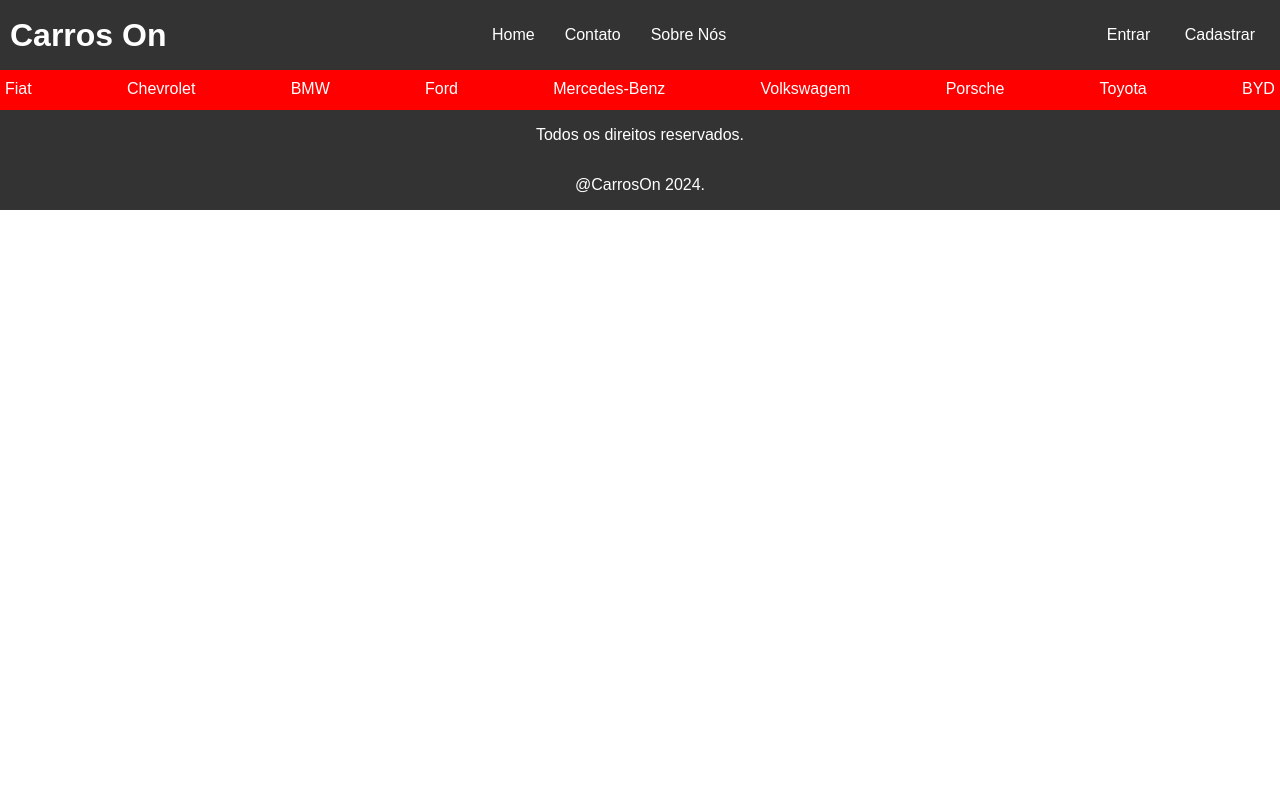
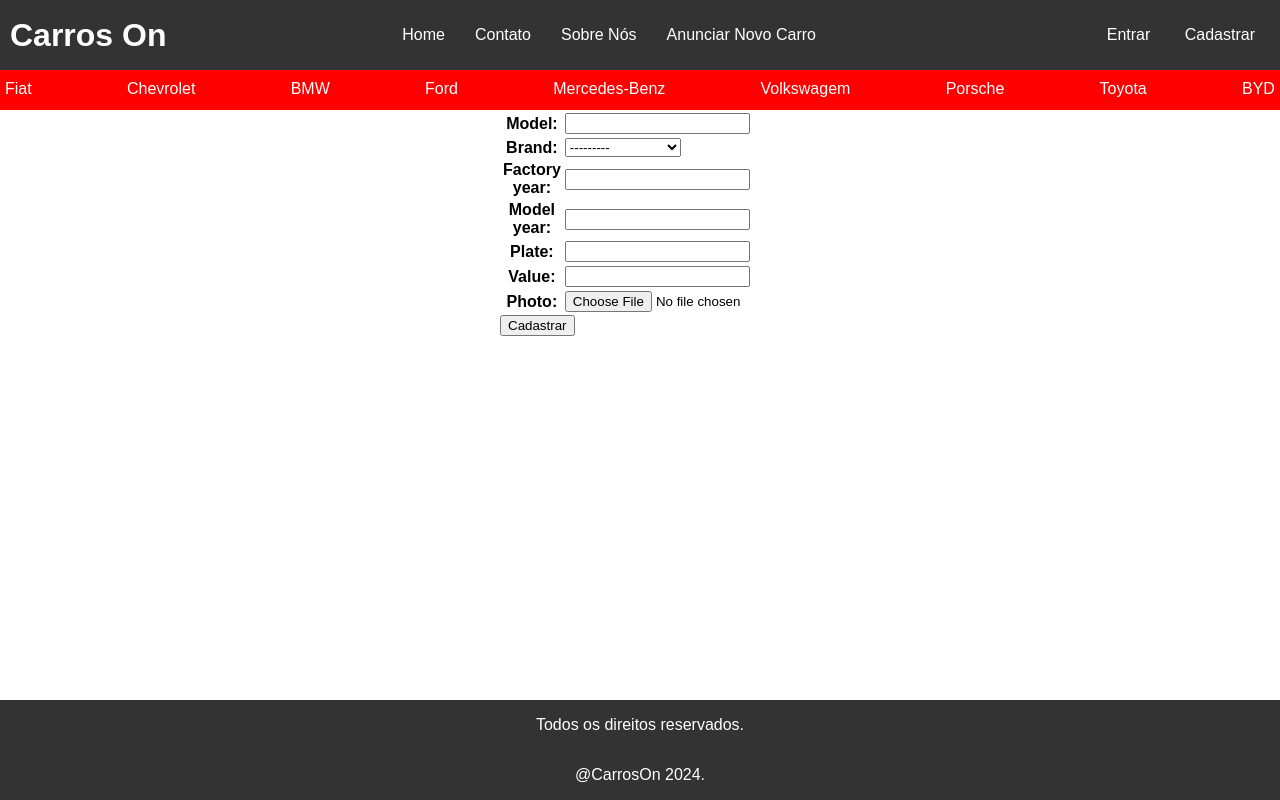
Before and after one commit to PedroNunesBH/cars-market-django, a Django app: page /user_register_car in a window 1280 px wide. Run offline with Django 5.2, Linux system fonts and the light colour scheme; data comes from the database, SQL or seed files in the repository; both versions use the stored data as it was after the commit.

Commit message:
Criacao do formulario e logica para a adicao de carros por usuarios

```diff
--- a/app/templates/base.html
+++ b/app/templates/base.html
@@ -6,7 +6,9 @@
     <meta name="viewport" content="width=device-width, initial-scale=1.0">
     <meta name="description" content="Página de Carros da Revenda">
     <title>Carros Disponíveis</title>
-    <link rel="stylesheet" type="text/css" href="{% static '/css/index.css' %}">
+    {% block styles %}
+        <link rel="stylesheet" type="text/css" href="{% static '/css/index.css' %}">
+    {% endblock %}
 </head>
 <body>
     <header>
@@ -15,6 +17,7 @@
            <a class="item-nav" href="/">Home</a>
             <a class="item-nav" href="/">Contato</a>
             <a class="item-nav" href="/">Sobre Nós</a>
+            <a class="item-nav" href="/user_register_car">Anunciar Novo Carro</a>
         </nav>
     <ul>
         <li class="lista-cabecalho"><a class="item-login" href="/">Entrar</a></li>
--- a/app/urls.py
+++ b/app/urls.py
@@ -7,5 +7,5 @@ from cars.views import cars_view, user_register_new_car
 urlpatterns = [
     path('admin/', admin.site.urls),
     path('cars/', cars_view, name="cars_list"),  # URL e a view responsavel
-    path('user_register_car', user_register_new_car, name="u_register_car" )
+    path('user_register_car', user_register_new_car, name="u_register_car")
 ] + static(settings.MEDIA_URL, document_root=settings.MEDIA_ROOT)
--- /dev/null
+++ b/cars/forms.py
@@ -0,0 +1,25 @@
+from django import forms
+from cars.models import Brand, Car
+from django.http import HttpRequest, request
+
+
+class RegisterNewCarByUserForm(forms.Form):
+    model = forms.CharField(max_length=200)
+    brand = forms.ModelChoiceField(Brand.objects.all())
+    factory_year = forms.IntegerField()
+    model_year = forms.IntegerField()
+    plate = forms.CharField(max_length=10)
+    value = forms.FloatField()
+    photo = forms.ImageField()
+
+    def save(self):
+        car = Car(model=self.cleaned_data['model'],
+                  brand=self.cleaned_data['brand'],
+                  factory_year=self.cleaned_data['factory_year'],
+                  model_year=self.cleaned_data['model_year'],
+                  plate=self.cleaned_data['plate'],
+                  value=self.cleaned_data['value'],
+                  photo=self.cleaned_data['photo'])
+
+        car.save()  # Metodo responsavel por salvar a instancia acima no model
+        return car
--- a/cars/templates/user_register_car.html
+++ b/cars/templates/user_register_car.html
@@ -1 +1,17 @@
-{% extends "base.html" %}
+{% extends 'base.html' %}
+
+{% block styles %}
+    {{ block.super }}  <!-- Chama o link do template base html !-->
+{% endblock %}
+
+{% block content %}
+    <main>
+        <form method="POST" enctype="multipart/form-data">
+            {% csrf_token %}
+            <table>
+                {{ form_to_register_new_car_by_user.as_table }}
+            </table>
+                <input class="btn-primary" type="submit" value="Cadastrar">
+        </form>
+    </main>
+{% endblock %}
--- a/cars/views.py
+++ b/cars/views.py
@@ -1,6 +1,7 @@
-from django.shortcuts import render
+from django.shortcuts import render, redirect
 from django.views.generic import TemplateView
 from .models import Car, Brand
+from cars.forms import RegisterNewCarByUserForm
 
 
 def cars_view(request):
@@ -24,4 +25,11 @@ def cars_view(request):
 
 def user_register_new_car(request):
     car_brands = Brand.objects.all()  # Retornando uma Query Set com todas as marcas para acesso no html
-    return render(request, 'user_register_car.html', {'car_brands': car_brands})
+    if request.method == "POST":  # request.method permite verificar qwual metodo esta sendo utilizado na request
+        form_to_register_new_car_by_user = RegisterNewCarByUserForm(request.POST, request.FILES)  # Recebendo os dados e arquivos preenchidos
+        if form_to_register_new_car_by_user.is_valid():  # Verificando se é valido
+            form_to_register_new_car_by_user.save()  # Chama o metodo save do formulario criado em forms.py
+            return redirect('cars_list')
+    else:
+        form_to_register_new_car_by_user = RegisterNewCarByUserForm()
+    return render(request, 'user_register_car.html', {'car_brands': car_brands, "form_to_register_new_car_by_user":  form_to_register_new_car_by_user})
--- a/static/css/index.css
+++ b/static/css/index.css
@@ -1,6 +1,9 @@
 body {
       margin: 0;
       font-family: Arial, sans-serif;
+      display: flex;
+      flex-direction: column;
+      min-height: 100vh;
     }
 
 header {
@@ -109,3 +112,11 @@ form {
 .item-rodape {
     color: white;
 }
+
+main {
+    flex: 1;
+}
+
+footer {
+    margin-top: auto;
+}
```
Also changed, not shown: db.sqlite3, media/cars/toro.webp (added).
